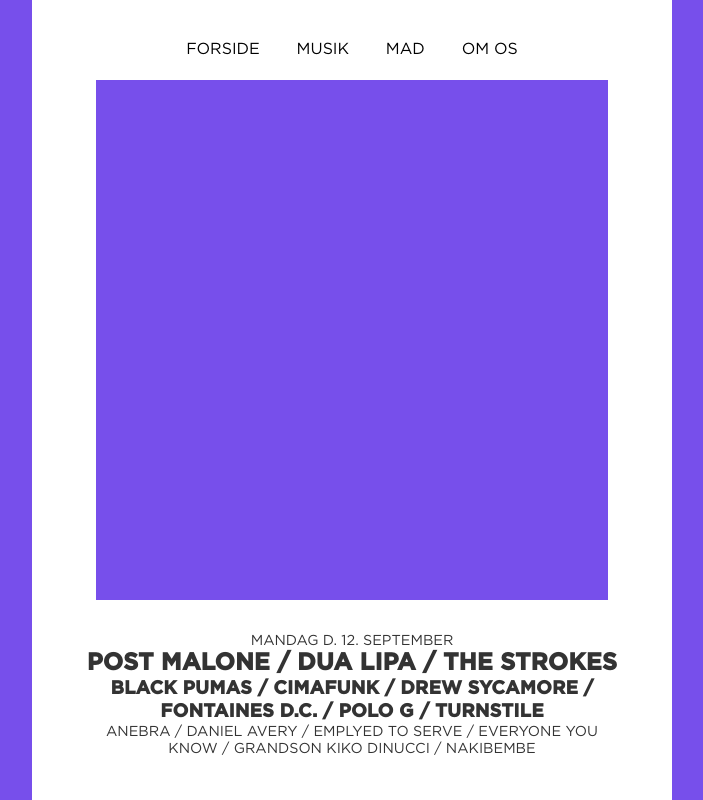
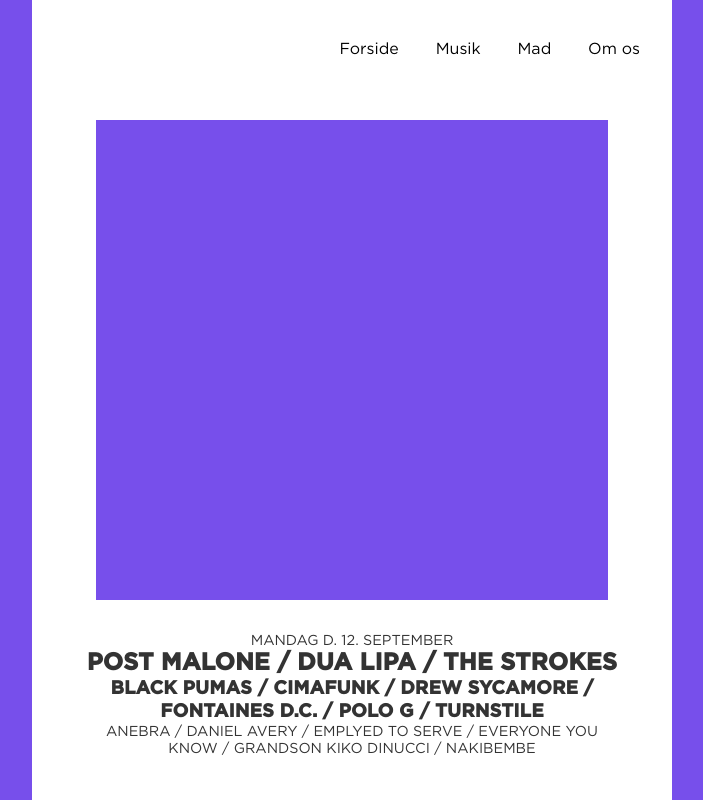
Before and after one commit to Line562a/festival_kode, a plain HTML site: page index.html in a window 1280 px wide. Shown: the whole page, without its empty margins (288-991 px from the left). Drawn offline with Linux system fonts and the light colour scheme.

Commit message:
stylerettelser

```diff
--- a/css/style.css
+++ b/css/style.css
@@ -69,13 +69,13 @@
 header {
   background-color: white;
   width: 50vw;
-  height: 10vh;
+  height: 15vh;
   margin: 0 auto;
 }
 
 .navbar {
   display: flex;
-  justify-content: space-around;
+  justify-content: right;
   align-items: center;
 }
 
@@ -92,7 +92,6 @@
 .navbar a {
   text-decoration: none;
   color: #000;
-  text-transform: uppercase;
   font-size: 1rem;
 }
 
@@ -108,8 +107,6 @@
   margin: 0 auto;
   display: grid;
   grid-template-columns: repeat(auto-fit, minmax(200px, 1fr));
-  grid-gap: 1em;
-  padding: 1rem;
   justify-content: center;
 }
 
@@ -120,13 +117,13 @@
 #indhold {
   background-color: white;
   width: 50vw;
-  height: 90vh;
+  height: 85vh;
   margin: 0 auto;
 }
 
 #billedebox {
   background-color: var(--lilla);
-  height: 65vh;
+  height: 60vh;
   width: 40vw;
   margin: 0 auto;
 }
```
